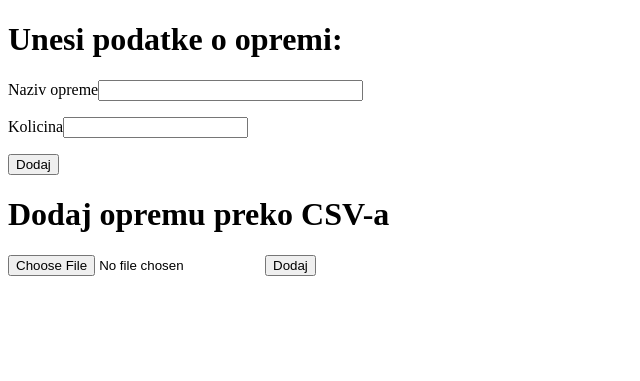
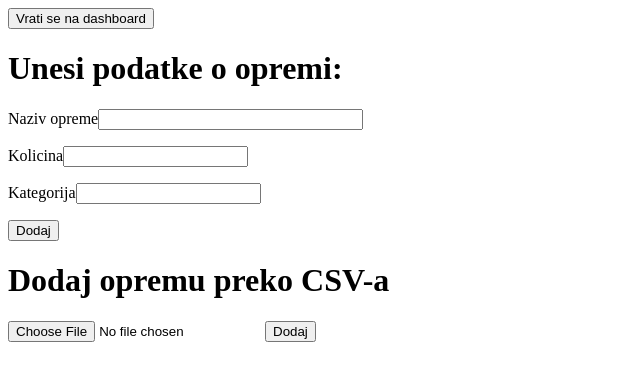
Before and after one commit to ensarcehajic/RentALab, a Flask app: page /dodaj in a window 1280 px wide. Shown: the top 381 px of the page, without its empty margins (0-640 px from the left). Run offline with Flask 3, Linux system fonts and the light colour scheme; some libraries are stand-ins or nearby versions.

Commit message:
added new column 'kategorija'

```diff
--- a/App/models/database.py
+++ b/App/models/database.py
@@ -14,3 +14,4 @@ class Oprema(db.Model):
     id = db.Column(db.Integer, primary_key=True)
     naziv = db.Column(db.String(100), nullable=False)
     kolicina = db.Column(db.Integer, nullable=False)
+    kategorija = db.Column(db.String(100), nullable=False)
--- a/App/routes/equipment.py
+++ b/App/routes/equipment.py
@@ -14,16 +14,20 @@ equipment_bp = Blueprint('equipment_bp', __name__, template_folder=template_dir,
 class OpremaForm(FlaskForm):
     naziv = StringField("Naziv opreme", validators=[DataRequired()])
     kolicina = IntegerField("Kolicina", validators=[DataRequired(), NumberRange(min=1)])
+    kategorija = StringField("Kategorija", validators=[DataRequired()])
     submit = SubmitField("Dodaj")
 
 @equipment_bp.route("/dodaj", methods=['GET', 'POST'])
 def dodaj_opremu():
     form = OpremaForm()
     if form.validate_on_submit():
-        novi_unos = Oprema(naziv=form.naziv.data, kolicina=form.kolicina.data)
+        novi_unos = Oprema(
+            naziv=form.naziv.data,
+            kolicina=form.kolicina.data,
+            kategorija=form.kategorija.data
+        )
         db.session.add(novi_unos)
         db.session.commit()
-        return redirect(url_for('login_bp.dashboard'))
     elif 'file' in request.files:
         file = request.files['file']
         if file.filename.endswith('.csv'):
@@ -35,13 +39,16 @@ def dodaj_opremu():
             cur = conn.cursor()
 
             for row in csv_file:
-                id, naziv, kolicina = row
+                naziv, kolicina, kategorija = row
                 cur.execute(
-                    "INSERT INTO oprema(id, naziv, kolicina) VALUES (%s, %s, %s)",(id, naziv, kolicina)
+                    "INSERT INTO oprema(naziv, kolicina, kategorija) VALUES (%s, %s, %s)",
+                    (naziv, kolicina, kategorija)
             )
             conn.commit()
             cur.close()
             conn.close()
-            return redirect(url_for('login_bp.dashboard'))
 
     return render_template("dodavanje_opreme.html", form=form)
+@equipment_bp.route('/dashboard')
+def back_to_dashboard():
+    return render_template("dashboard.html")
--- a/App/templates/dodavanje_opreme.html
+++ b/App/templates/dodavanje_opreme.html
@@ -4,11 +4,13 @@
 
     </head>
     <body>
+        <a href="{{url_for('equipment_bp.back_to_dashboard')}}"><button>Vrati se na dashboard</button></a>
         <h1>Unesi podatke o opremi:</h1>
         <form method="POST">
             {{ form.hidden_tag() }}
             <p>{{ form.naziv.label }}{{ form.naziv(size=30) }}</p>
             <p>{{ form.kolicina.label }}{{ form.kolicina() }}</p>
+            <p>{{ form.kategorija.label }}{{ form.kategorija() }}</p>
             <p>{{ form.submit() }}</p>
         </form>
         <h1>Dodaj opremu preko CSV-a</h1>
```
